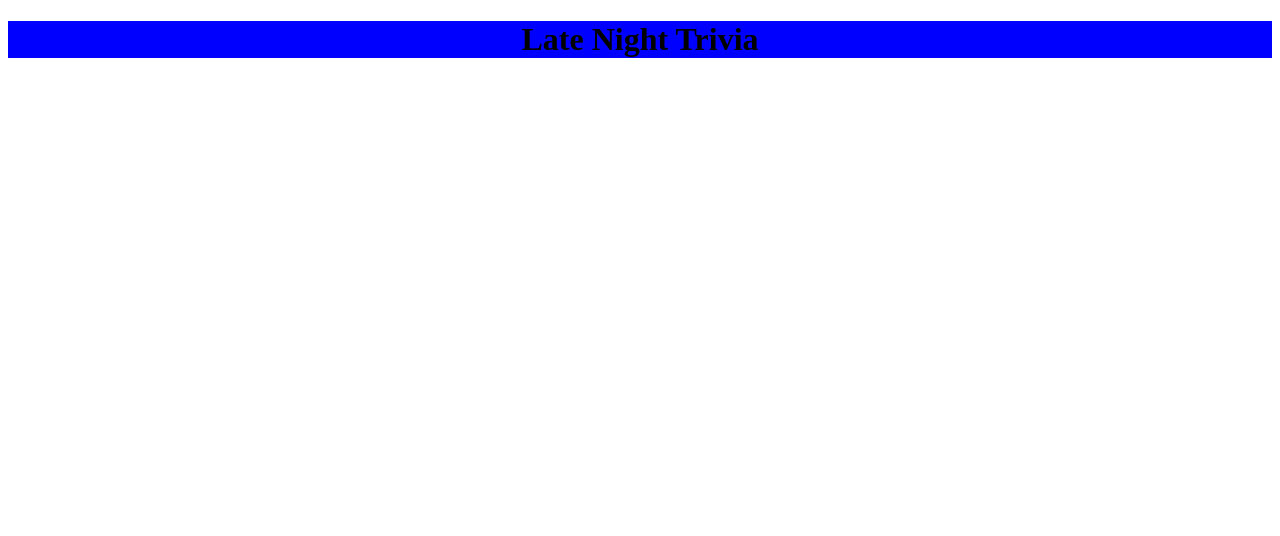
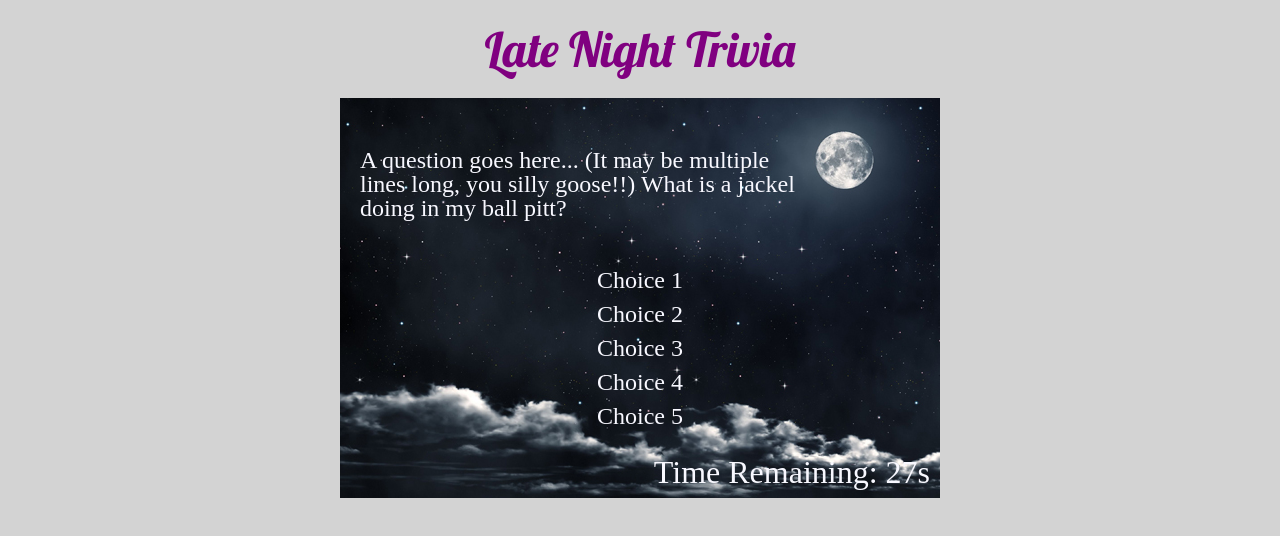
Before and after one commit to gregvx/TriviaGame, a plain HTML site: page index.html in a window 1280 px wide. Drawn offline with Linux system fonts and the light colour scheme; a web font is replaced by a local one.

Commit message:
created html elements and basic css styling.

```diff
--- /dev/null
+++ b/assets/css/reset.css
@@ -0,0 +1,48 @@
+/* http://meyerweb.com/eric/tools/css/reset/
+   v2.0 | 20110126
+   License: none (public domain)
+*/
+
+html, body, div, span, applet, object, iframe,
+h1, h2, h3, h4, h5, h6, p, blockquote, pre,
+a, abbr, acronym, address, big, cite, code,
+del, dfn, em, img, ins, kbd, q, s, samp,
+small, strike, strong, sub, sup, tt, var,
+b, u, i, center,
+dl, dt, dd, ol, ul, li,
+fieldset, form, label, legend,
+table, caption, tbody, tfoot, thead, tr, th, td,
+article, aside, canvas, details, embed,
+figure, figcaption, footer, header, hgroup,
+menu, nav, output, ruby, section, summary,
+time, mark, audio, video {
+	margin: 0;
+	padding: 0;
+	border: 0;
+	font-size: 100%;
+	font: inherit;
+	vertical-align: baseline;
+}
+/* HTML5 display-role reset for older browsers */
+article, aside, details, figcaption, figure,
+footer, header, hgroup, menu, nav, section {
+	display: block;
+}
+body {
+	line-height: 1;
+}
+ol, ul {
+	list-style: none;
+}
+blockquote, q {
+	quotes: none;
+}
+blockquote:before, blockquote:after,
+q:before, q:after {
+	content: '';
+	content: none;
+}
+table {
+	border-collapse: collapse;
+	border-spacing: 0;
+}
--- a/assets/css/style.css
+++ b/assets/css/style.css
@@ -1,7 +1,63 @@
-h1 {
-    background-color: blue;
+body {
+    text-align: center;
+    background-color: lightgray;
 }
 
-body {
+h1 {
+    font-family: 'Lobster', cursive;
+    font-size: 3em;
+    color: purple;
+    margin: 25px;
+}
+
+.gameBox {
+    width: 600px;
+    height: 400px;
+    background-color: aquamarine;
+    display: inline-block;
+    background-image: url("../images/gameBack.jpg");
+    position: relative;
+    text-align: left;
+    /* font-family: 'Lobster', cursive; */
+    /* font-family: 'Cuprum', sans-serif; */
+    font-family: 'Alice', serif;
+    color: ghostwhite;
+}
+
+#questionField {
+    /* background-color: lavender; */
+    display: inline-block;
+    position: absolute;
+    top: 50px;
+    left: 20px;
+    width: 450px;
+    height: 80px;
+    font-size: 1.5em;
+}
+
+#choiceField {
+    /* background-color: blueviolet; */
+    display: inline-block;
+    position: absolute;
+    left: 20px;
+    top: 160px;
+    width: 560px;
+    height: 180px;
     text-align: center;
+    font-size: 1.5em;
 }
+
+#choiceField p {
+    margin: 10px;
+}
+
+#timerClock {
+    /* background-color: red; */
+    display: inline-block;
+    position: absolute;
+    bottom: 10px;
+    right: 10px;
+    margin: 0;
+    font-size: 2em;
+
+}
--- a/index.html
+++ b/index.html
@@ -5,10 +5,29 @@
     <meta name="viewport" content="width=device-width, initial-scale=1.0">
     <meta http-equiv="X-UA-Compatible" content="ie=edge">
     <title>Late Night Tivia</title>
+    <link href="https://fonts.googleapis.com/css?family=Alice|Cuprum|Lobster" rel="stylesheet">
+    <link rel="stylesheet" href="assets/css/reset.css">
     <link rel="stylesheet" href="assets/css/style.css">
 </head>
 <body>
     <h1>Late Night Trivia</h1>
+    <div class="gameBox">
+        <div id="questionField">
+            <p>A question goes here... (It may be multiple lines long, you silly goose!!) What is a jackel doing in my ball pitt?</p>
+        </div>
+        <br>
+        <div id="choiceField">
+            <p>Choice 1</p>
+            <p>Choice 2</p>
+            <p>Choice 3</p>
+            <p>Choice 4</p>
+            <p>Choice 5</p>
+        </div>
+        <br>
+        <div id="timerClock">
+            <p>Time Remaining:  27s</p>
+        </div>
+    </div>
 </body>
 
 <script src="assets/javascript/app.js"></script>
```
Also changed, not shown: assets/images/235841126-full-moon-and-stars-wallpaper.jpg (added), assets/images/gameBack.jpg (added), 2 other files.
